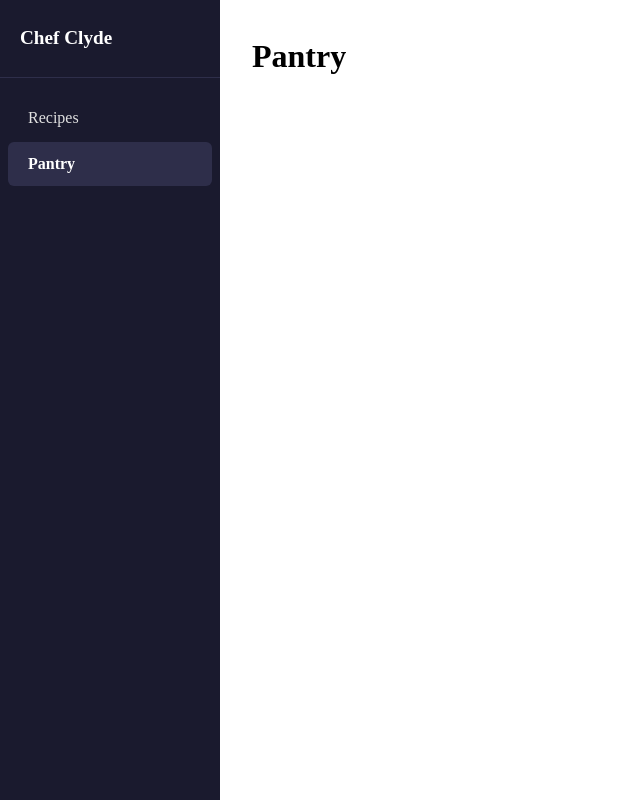
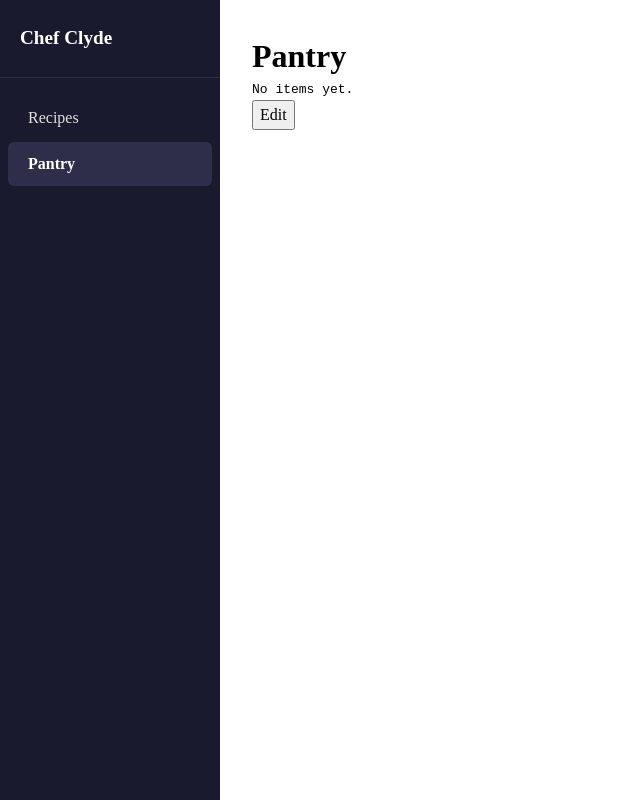
Before and after one commit to joshclyde/chef-clyde, a React (Vite) app in the folder web/: page /pantry in a window 1280 px wide. Shown: the whole page, without its empty margins (0-640 px from the left). Built offline with nearby package versions, Linux system fonts and the light colour scheme.

Commit message:
create pantry elements

```diff
--- a/web/src/pages/Pantry.tsx
+++ b/web/src/pages/Pantry.tsx
@@ -1,3 +1,49 @@
+import { useState } from "react";
+
 export default function Pantry() {
-  return <h1>Pantry</h1>
+  const [items, setItems] = useState("");
+  const [draft, setDraft] = useState("");
+  const [editing, setEditing] = useState(false);
+
+  function handleEdit() {
+    setDraft(items);
+    setEditing(true);
+  }
+
+  function handleCancel() {
+    setEditing(false);
+  }
+
+  function handleSubmit(e: React.FormEvent) {
+    e.preventDefault();
+    console.log("Pantry items saved:", draft);
+    setItems(draft);
+    setEditing(false);
+  }
+
+  return (
+    <div>
+      <h1>Pantry</h1>
+      {editing ? (
+        <form onSubmit={handleSubmit}>
+          <textarea
+            value={draft}
+            onChange={(e) => setDraft(e.target.value)}
+            rows={10}
+            cols={50}
+            placeholder="List your pantry items..."
+          />
+          <div>
+            <button type="submit">Save</button>
+            <button type="button" onClick={handleCancel}>Cancel</button>
+          </div>
+        </form>
+      ) : (
+        <div>
+          <pre>{items || "No items yet."}</pre>
+          <button onClick={handleEdit}>Edit</button>
+        </div>
+      )}
+    </div>
+  );
 }
```
